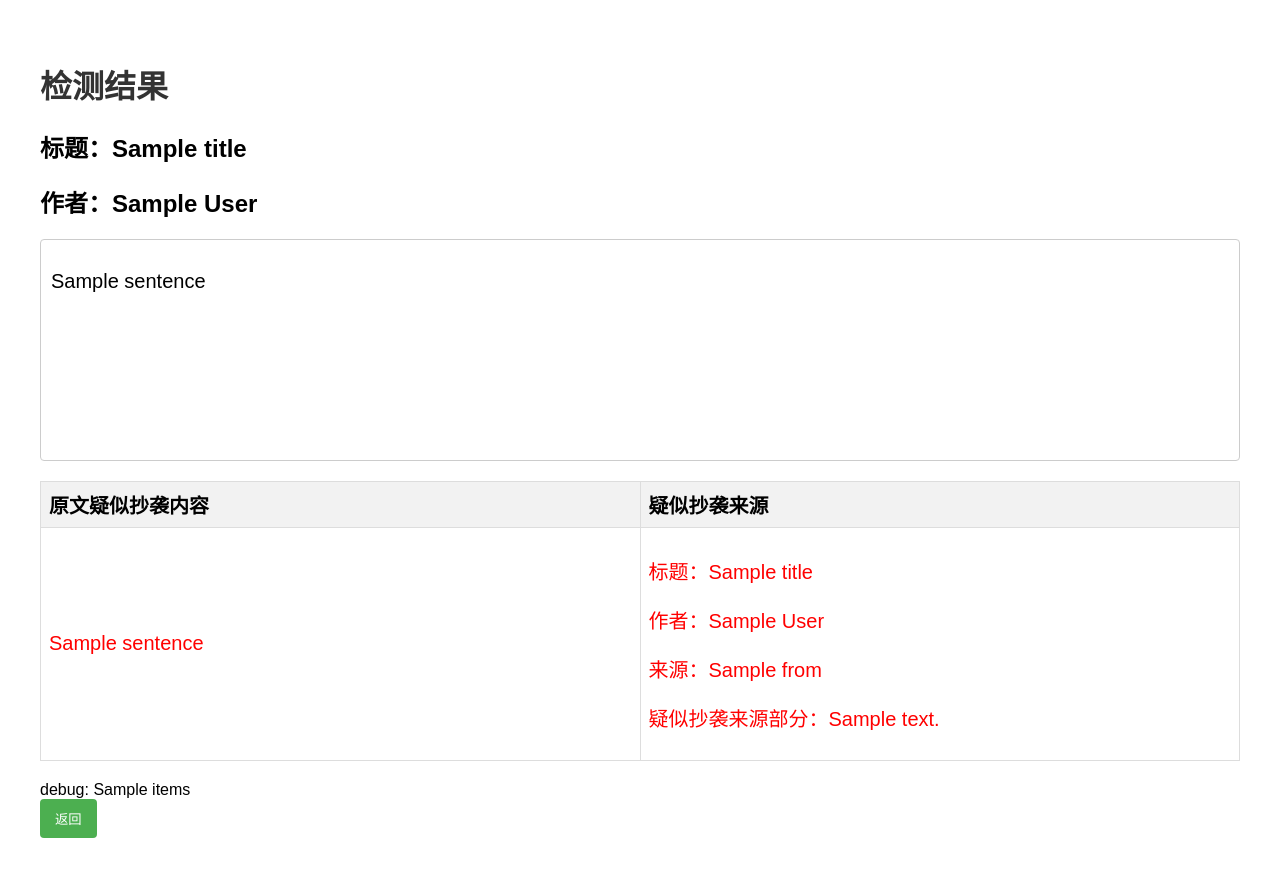
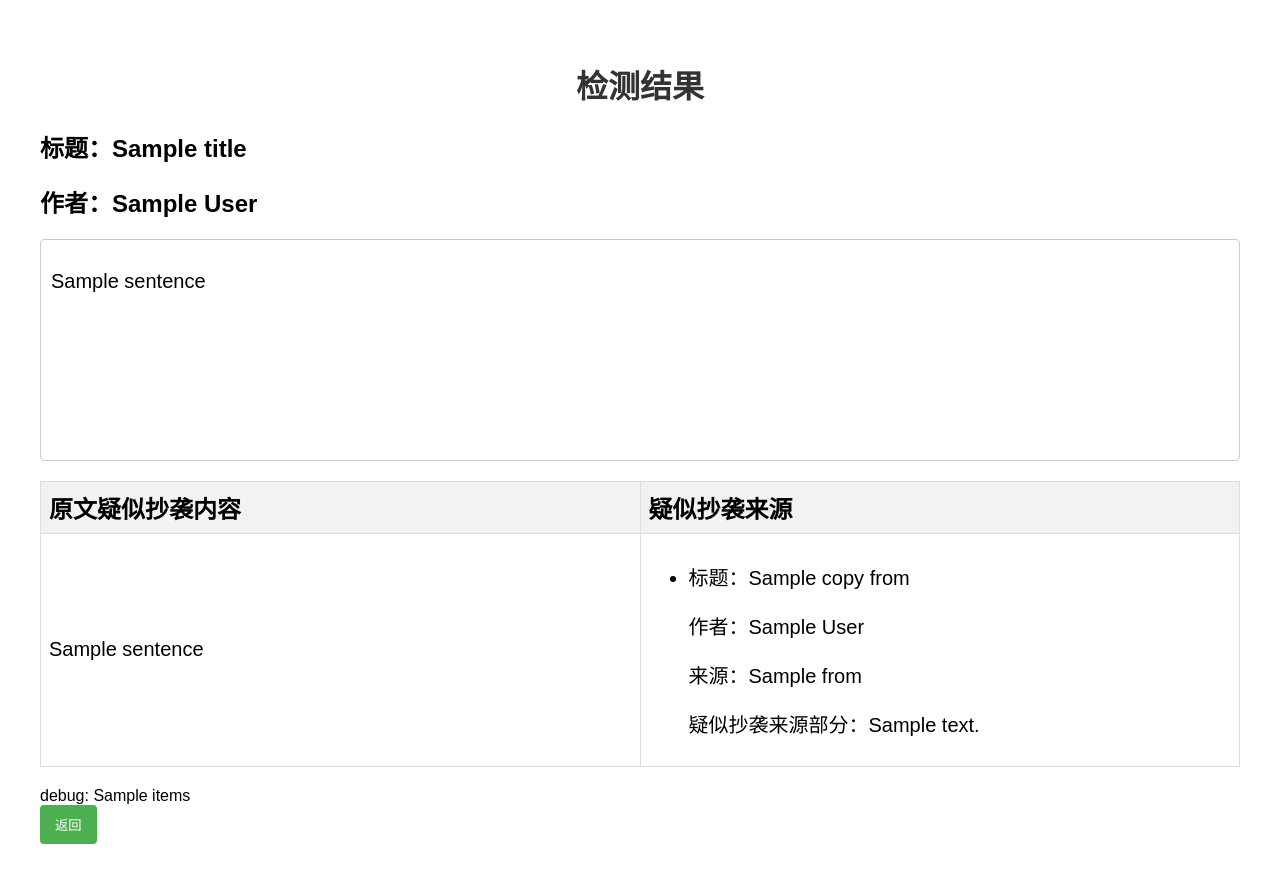
Before and after one commit to Ivan99q/copy_check_web, a Django app: template itsurpaper/Duplicate_check/templates/result.html in a window 1280 px wide. Before the commit the page ends 838 px from the top, so only its background shows below. Run offline with Django 5.2, Linux system fonts and the light colour scheme; the template is opened without the code that fills it: most values are stand-ins (such as "Sample title", 1, 10 or a date in 2020).

Commit message:
v3.0开发中

```diff
--- a/itsurpaper/Duplicate_check/templates/result.html
+++ b/itsurpaper/Duplicate_check/templates/result.html
@@ -14,6 +14,7 @@
 
     h1 {
       color: #333;
+      text-align: center;
     }
 
     .list-display {
@@ -72,13 +73,13 @@
 
     th {
       background-color: #f2f2f2;
-      font-size: 20px;
+      font-size: 24px;
     }
 
     td {
       width: 50%;
       font-size: 20px;
-      color: #ff0000;
+      color: #000;
       /* 修改这里设置字体颜色 */
     }
 
@@ -124,13 +125,16 @@
       <tr class="t{{ sentence.copy }}">
         <td>{{ sentence.sentence }}</td>
         <td>
-          {% for copy_from in sentence.copy_from %}
-          <p>标题：{{ title }}</p>
-          <p>作者：{{ author }}</p>
-          <p>来源：{{ from }}</p>
-          <p>疑似抄袭来源部分：{{ content }}</p>
-          <p></p>
-          {% endfor %}
+          <ul>
+            {% for copy_from in sentence.copy_from %}
+            <li>
+              <p>标题：{{ copy_from.title }}</p>
+              <p>作者：{{ copy_from.author }}</p>
+              <p>来源：{{ copy_from.from }}</p>
+              <p>疑似抄袭来源部分：{{ copy_from.content }}</p>
+            </li>
+            {% endfor %}
+          </ul>
         </td>
       </tr>
       {% endfor %}
--- a/itsurpaper/Duplicate_check/views.py
+++ b/itsurpaper/Duplicate_check/views.py
@@ -76,6 +76,8 @@ def sub_select(shash: dict) -> dict:
             SELECT sentence, title, author, "from"
                 FROM corpus_sentence
                 WHERE (1 - ROUND(((shash <-> '{}'::vector) ^ 2)::numeric) / 64) > {}
+                ORDER BY (1 - ROUND(((shash <-> '{}'::vector) ^ 2)::numeric) / 64) DESC
+                LIMIT 3;
             """
     elif cos:
         sql = """
@@ -92,7 +94,7 @@ def sub_select(shash: dict) -> dict:
 
         else:
             v = [int(_) for _ in s["shash"]]
-            this_s = postgresql_execute(sql.format(v, thr))
+            this_s = postgresql_execute(sql.format(v, thr, v))
             might_copy_from = [
                 {
                     "title": res[1],
```
